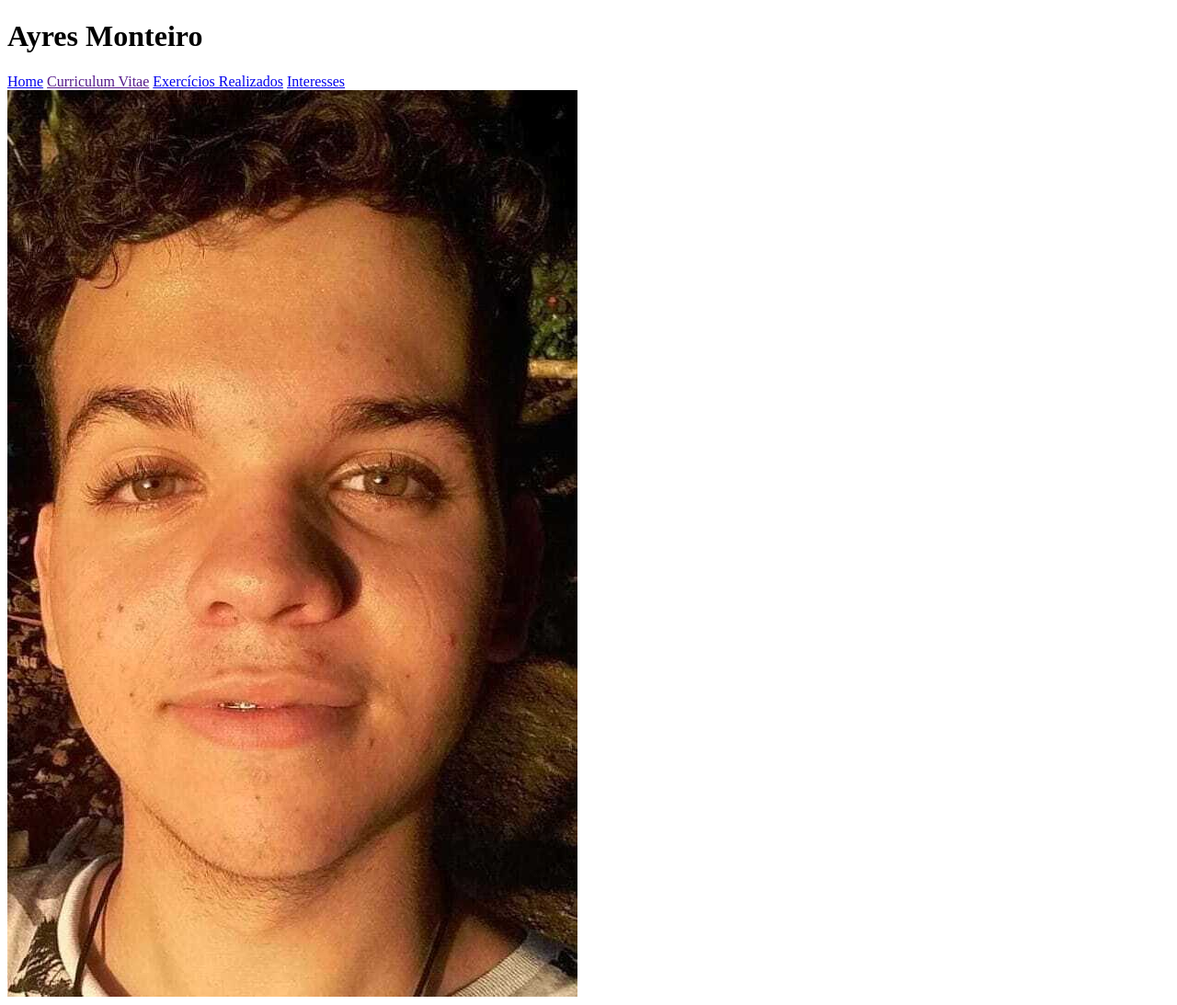
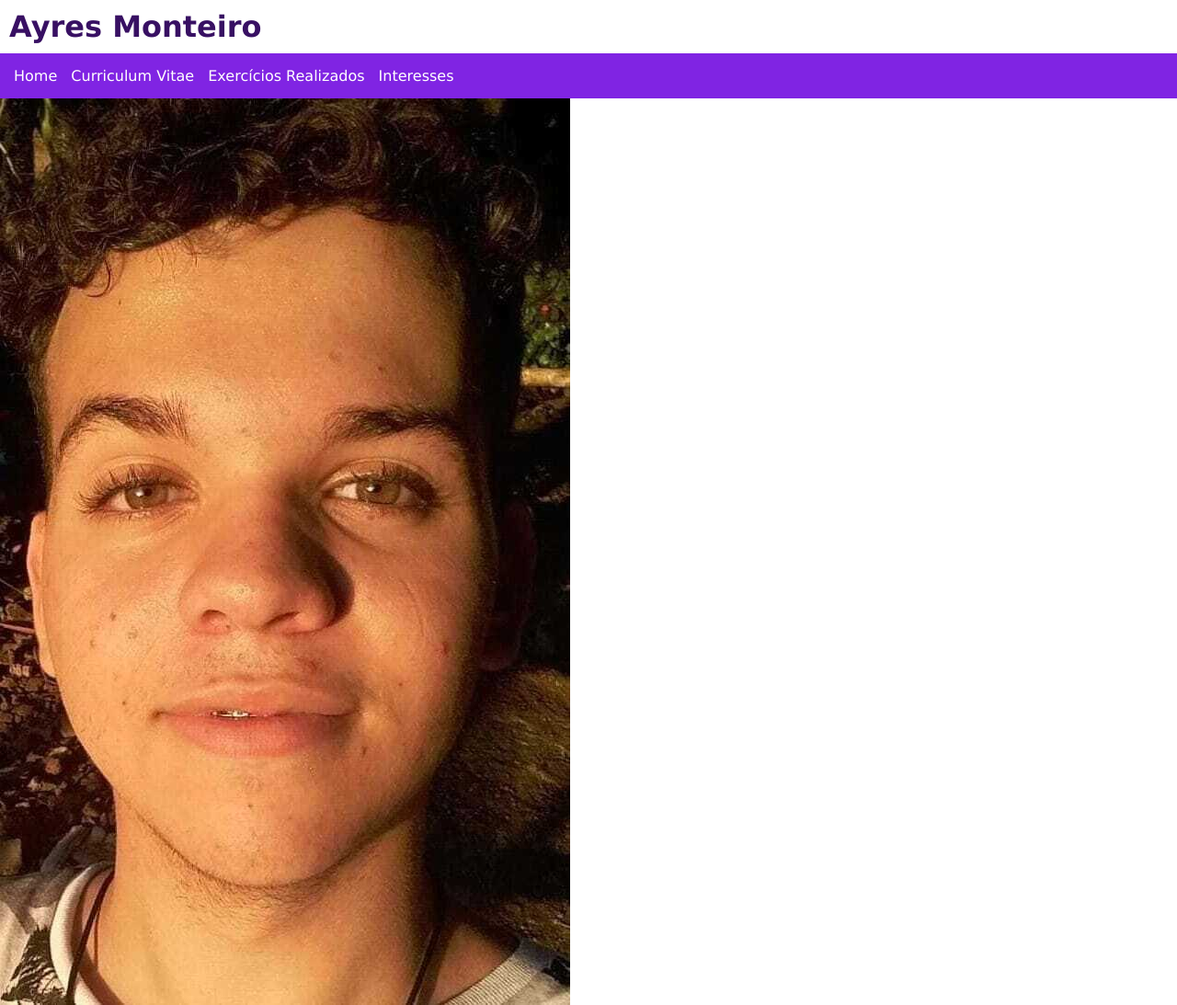
Before and after one commit to AyresMonteiro/trabalho-dweb-site-001, a plain HTML site: page pages/curriculumvitae.html in a window 1280 px wide. Shown: the top 1093 px of the page at 92% size. Drawn offline with Linux system fonts and the light colour scheme.

Commit message:
Estilização da header do site

```diff
--- /dev/null
+++ b/css/base.css
@@ -0,0 +1,3 @@
+* {
+  margin: 0;
+}
--- /dev/null
+++ b/css/header.css
@@ -0,0 +1,25 @@
+.header {
+  font-family: 'Lucida Sans', 'Lucida Sans Regular', 'Lucida Grande', 'Lucida Sans Unicode', Geneva, Verdana, sans-serif;
+}
+
+.header h1 {
+  padding: 10px;
+  color: #381063;
+}
+
+.header .navbar {
+  padding: 15px;
+  background-color: #8024E3;
+}
+
+.header .navbar a {
+  color: white;
+  padding-right: 10px;
+  text-decoration: none;
+  transition: 0.5s;
+}
+
+.header .navbar a:hover {
+  color: #A76BE8;
+  text-shadow: white;
+}
--- a/pages/curriculumvitae.html
+++ b/pages/curriculumvitae.html
@@ -5,6 +5,9 @@
   <meta charset="utf-8">
   <meta name="viewport" content="width=device-width, initial-scale=1.0">
   <title>Ayres Monteiro - Curriculum Vitae</title>
+
+  <link rel="stylesheet" href="../css/base.css">
+  <link rel="stylesheet" href="../css/header.css">
 </head>
 
 <body>
```
Also changed, not shown: index.html (+3 -0 lines), pages/exercises.html (+3 -0 lines), pages/interests.html (+3 -0 lines).
